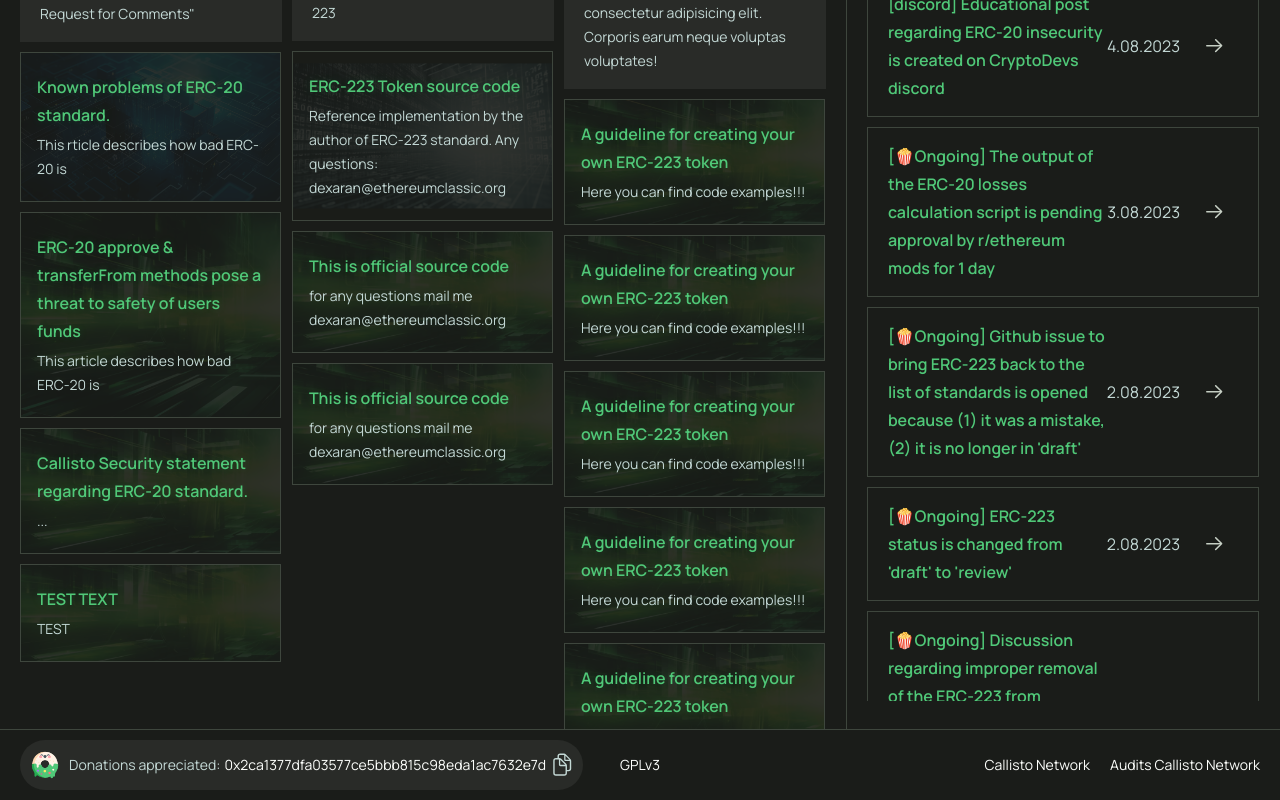
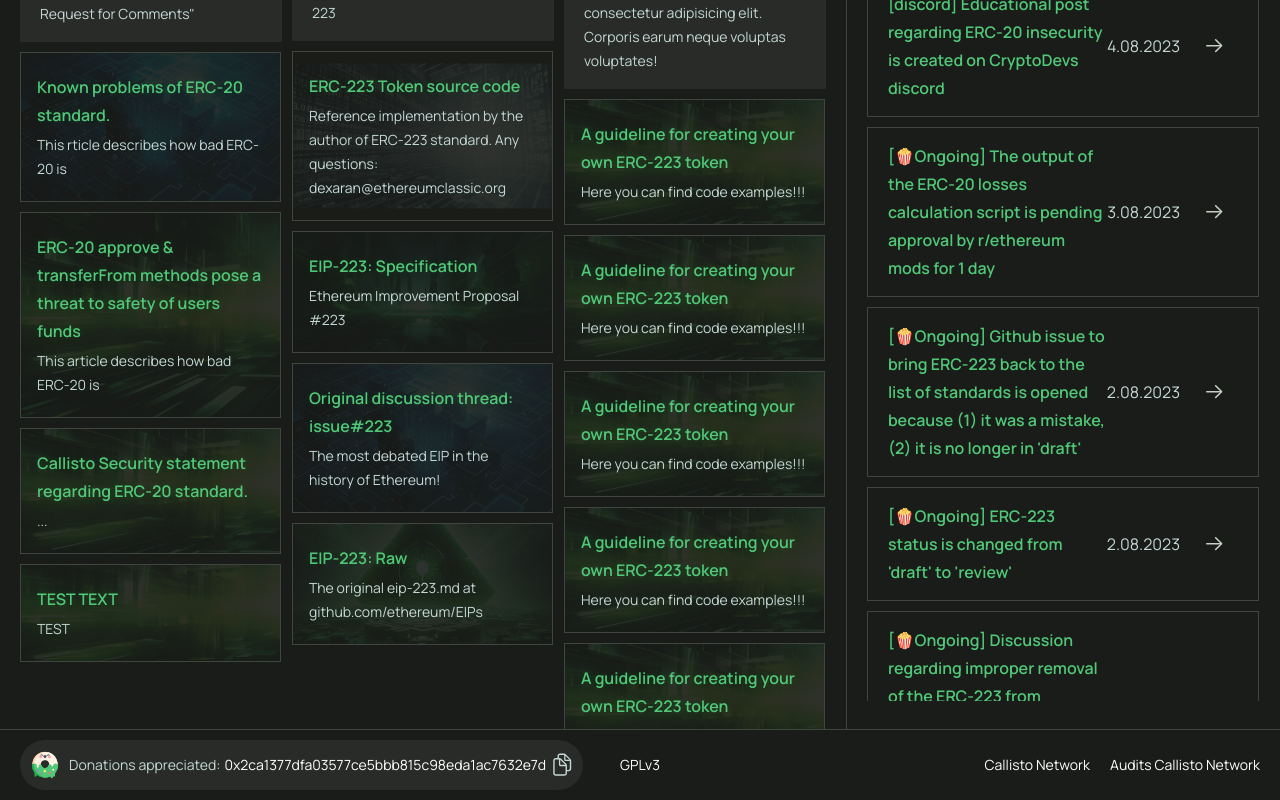
Before and after one commit to Dexaran/dexaran.github.io, a Next.js app in the folder erc223-page-sources/: page / in a window 1280 px wide. Shown: the part 768-1568 px from the top of the page. Built offline with nearby package versions, Linux system fonts and the light colour scheme.

Commit message:
Update erc-223.ts

```diff
--- a/erc223-page-sources/src/constants/erc-223.ts
+++ b/erc223-page-sources/src/constants/erc-223.ts
@@ -8,13 +8,21 @@
     image: "source.png"
   },
   {
-    title: "This is official source code",
-    description: "for any questions mail me dexaran@ethereumclassic.org",
-    url: "https://dexaran820.medium.com/known-problems-of-erc20-token-standard-e98887b9532c"
+    title: "EIP-223: Specification",
+    description: "Ethereum Improvement Proposal #223",
+    url: "https://eips.ethereum.org/EIPS/eip-223",
+    image: "erc-223-eip.png"
   },
   {
-    title: "This is official source code",
-    description: "for any questions mail me dexaran@ethereumclassic.org",
-    url: "https://dexaran820.medium.com/known-problems-of-erc20-token-standard-e98887b9532c"
+    title: "Original discussion thread: issue#223",
+    description: "The most debated EIP in the history of Ethereum!",
+    url: "https://github.com/ethereum/eips/issues/223",
+    image: "original-issue.png"
+  },
+  {
+    title: "EIP-223: Raw",
+    description: "The original eip-223.md at github.com/ethereum/EIPs",
+    url: "https://github.com/ethereum/EIPs/blob/master/EIPS/eip-223.md",
+    image: "ethereum-magicians-223.png"
   }
 ]
```
